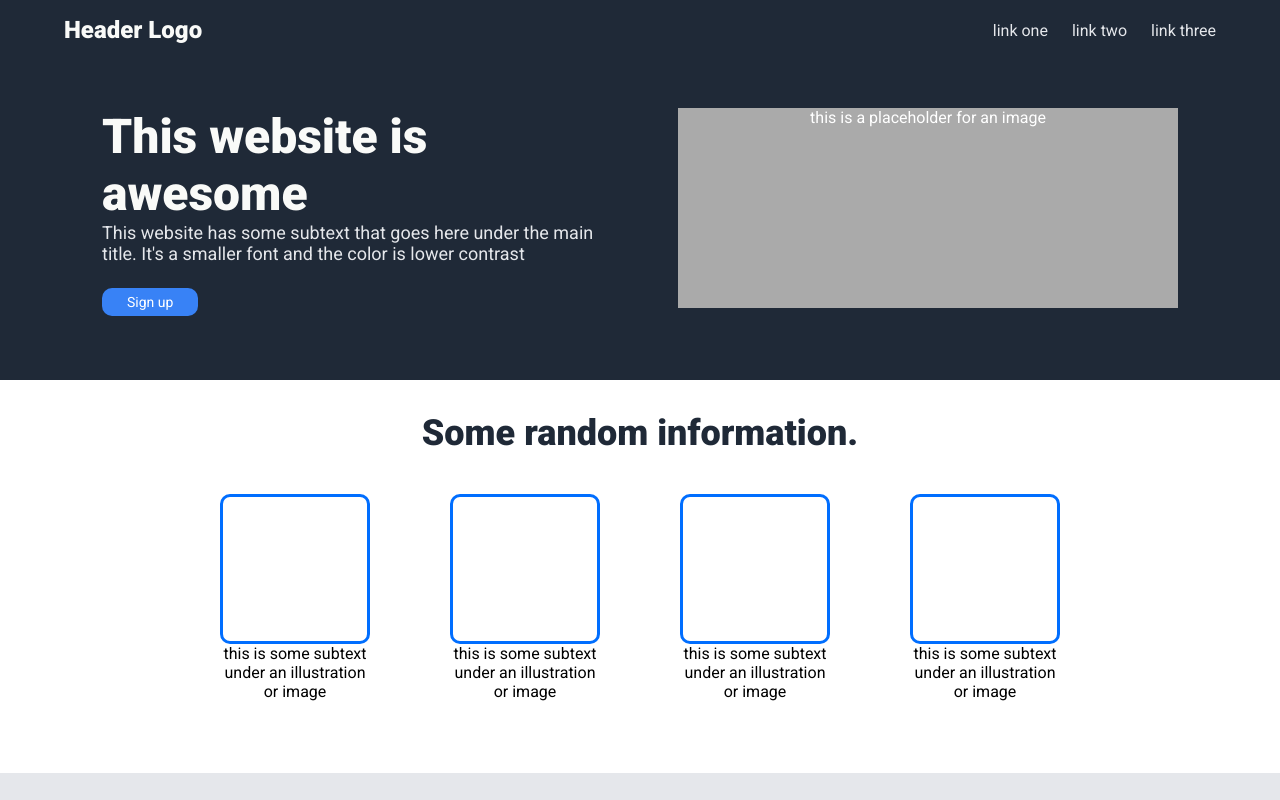
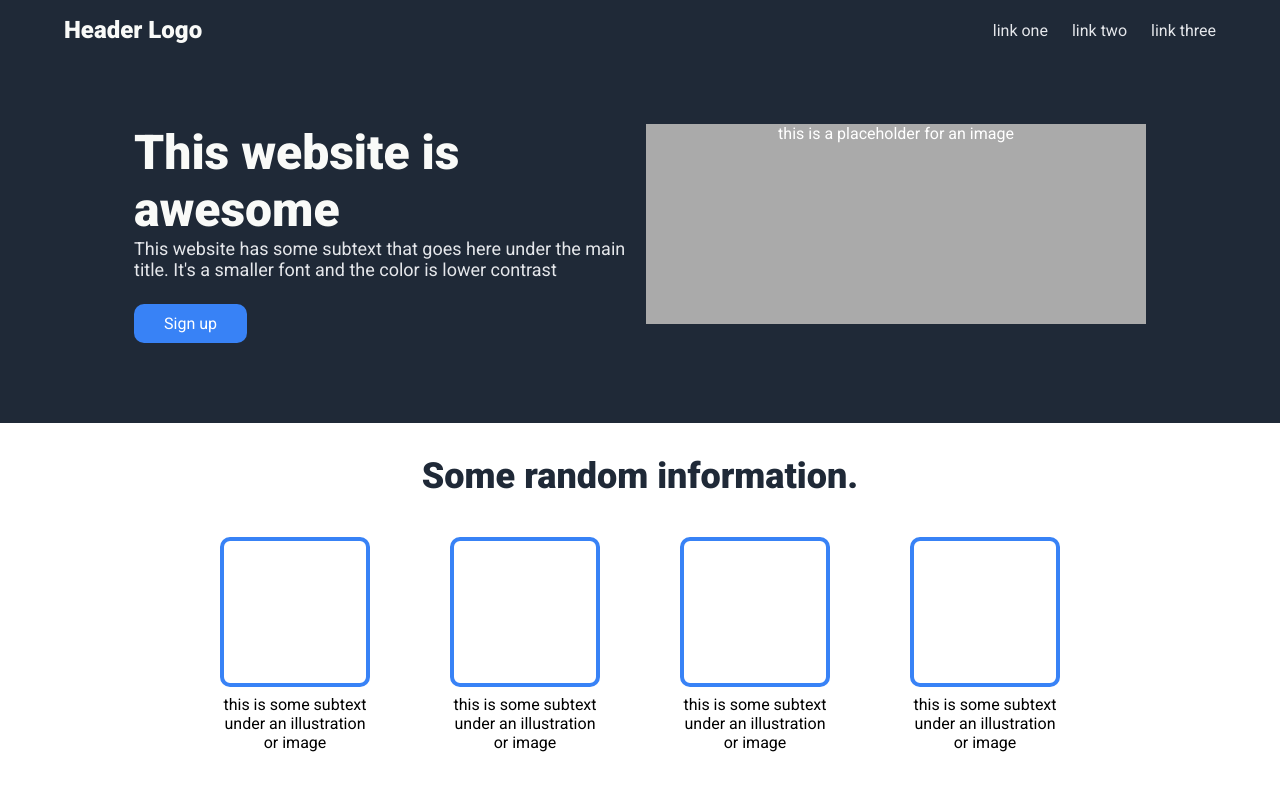
Before and after one commit to kalmar-jiri/landing-page, a plain HTML site: page index.html in a window 1280 px wide. Shown: the top 800 px of the page. Drawn offline with Linux system fonts and the light colour scheme.

Commit message:
Complete the page

```diff
--- a/style.css
+++ b/style.css
@@ -24,11 +24,11 @@ h2 {
 button {
   background-color: #3882f6;
   color: #ffffff;
-  padding: 6px 25px;
+  padding: 10px 30px;
   border-radius: 10px;
   cursor: pointer;
   transition: all 0.3s;
-  font-size: 14px;
+  font-size: 16px;
 }
 
 button:hover {
@@ -68,7 +68,7 @@ button:hover {
 .hero-container {
   display: flex;
   justify-content: space-around;
-  padding: 4rem;
+  padding: 5rem 8rem;
 }
 
 .hero-left {
@@ -117,12 +117,13 @@ button:hover {
 
 .info-item p {
   text-align: center;
+  margin-top: 0.5rem;
 }
 
 .card {
   width: 150px;
   height: 150px;
-  border: 3px solid rgb(0, 110, 255);
+  border: 4px solid #3882f6;
   border-radius: 10px;
 }
 
```
